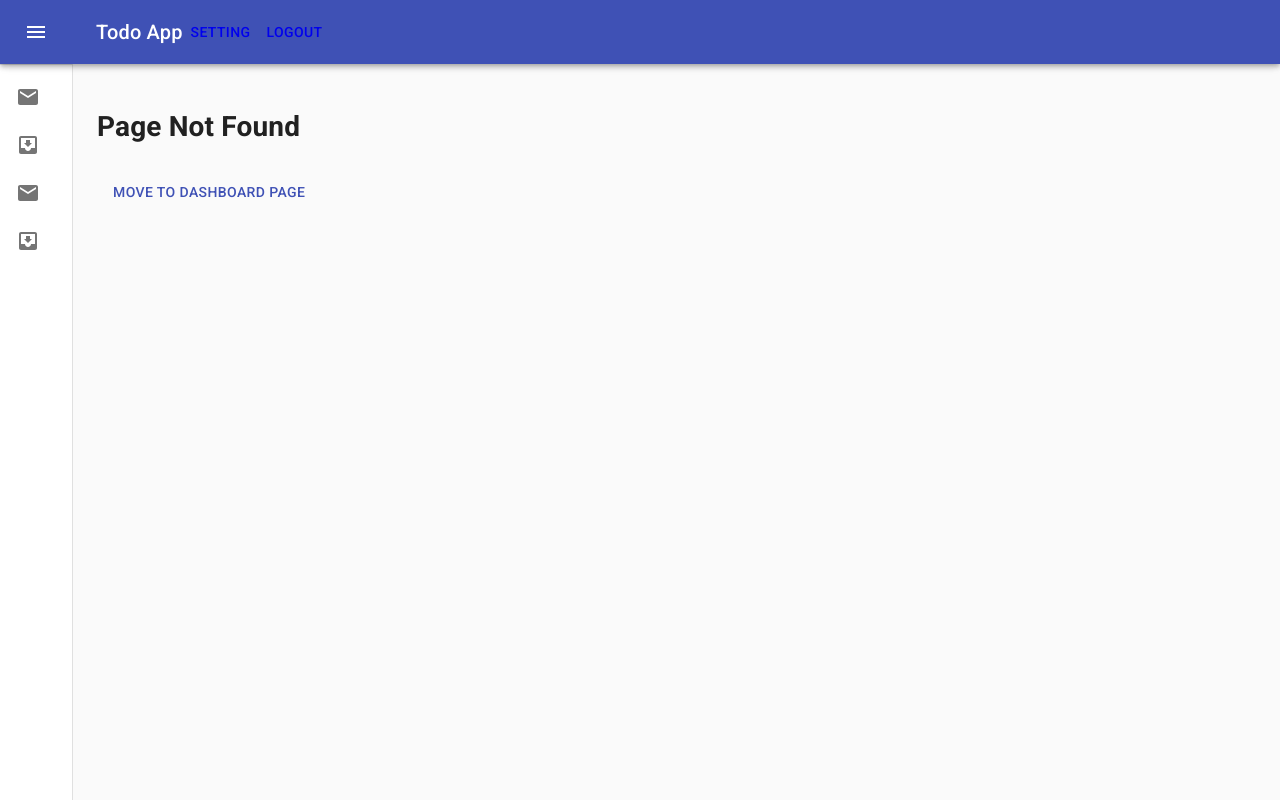
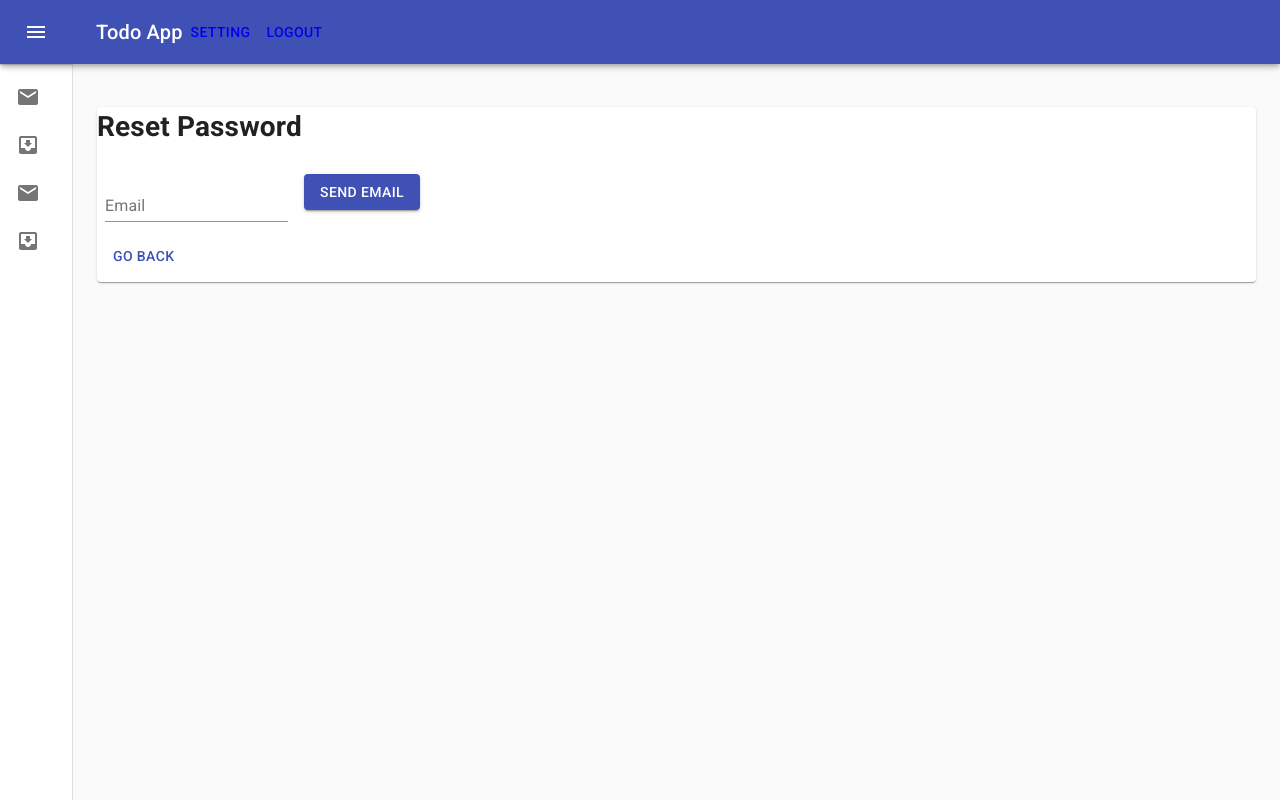
Before and after one commit to Okamon0427/todo_app, a React (Create React App) app in the folder client/: page /password/reset in a window 1280 px wide. Before the commit this address had no page. Built offline with nearby package versions, Linux system fonts and the light colour scheme.

Commit message:
Create Password Reset Page

```diff
--- a/client/src/App.js
+++ b/client/src/App.js
@@ -4,7 +4,8 @@ import Landing from './components/auth';
 import Layout from './components/layout/Layout';
 import Dashboard from './components/dashboard';
 import User from './components/user';
-import NotFound from './components/layout/NotFound';
+import PasswordReset from './components/others/PasswordReset';
+import NotFound from './components/others/NotFound';
 import './App.css';
 
 const landing = () => {
@@ -31,6 +32,14 @@ const user = () => {
   );
 }
 
+const passwordReset = () => {
+  return (
+    <Layout>
+      <PasswordReset />
+    </Layout>
+  );
+}
+
 const notFound = () => {
   return (
     <Layout>
@@ -47,6 +56,7 @@ const App = () => {
         <Route exact path="/dashboard" component={dashboard} />
         <Route exact path="/dashboard/:categoryId" component={dashboard} />
         <Route exact path="/user" component={user} />
+        <Route exact path="/password/reset" component={passwordReset} />
         <Route component={notFound} />
       </Switch>
     </Router>
--- a/client/src/components/auth/index.js
+++ b/client/src/components/auth/index.js
@@ -1,17 +1,21 @@
 import React, { useState } from 'react';
-import { useHistory } from 'react-router-dom';
+import { Link, useHistory } from 'react-router-dom';
 import { Button, Paper } from '@material-ui/core';
-// import { makeStyles } from '@material-ui/core/styles';
+import { makeStyles } from '@material-ui/core/styles';
 import Signup from './Signup';
 import Login from './Login';
 import { AUTH_TYPE } from '../../utils/constants';
 
-// const useStyles = makeStyles((theme) => ({}));
+const useStyles = makeStyles((theme) => ({
+  button: {
+    margin: theme.spacing(1),
+  },
+}));
 
 const { signup, login } = AUTH_TYPE;
 
 const Landing = () => {
-  // const classes = useStyles();
+  const classes = useStyles();
   const history = useHistory();
 
   const [authType, setAuthType] = useState(login);
@@ -46,6 +50,16 @@ const Landing = () => {
       >
         Change to {authType === signup ? login : signup}
       </Button>
+      {authType === login && (
+        <Link to="/password/reset">
+          <Button
+            color="primary"
+            className={classes.button}
+            >
+            Forget Password?
+          </Button>
+        </Link>
+      )}
     </Paper>
   );
 }
--- a/client/src/components/layout/NotFound.js
+++ b/client/src/components/others/NotFound.js
@@ -14,9 +14,7 @@ const NotFound = () => {
 
   return (
     <>
-      <h1 className="x-large text-primary">
-        Page Not Found
-      </h1>
+      <h1>Page Not Found</h1>
       <Link to="/dashboard">
         <Button
           color="primary"
--- /dev/null
+++ b/client/src/components/others/PasswordReset.js
@@ -0,0 +1,82 @@
+import React from 'react';
+import { useHistory, Link } from 'react-router-dom';
+import { useForm } from "react-hook-form";
+import { Button, Paper, TextField } from '@material-ui/core';
+import { makeStyles } from '@material-ui/core/styles';
+import { ERROR_MESSAGE, REGEX } from '../../utils/constants';
+
+const useStyles = makeStyles((theme) => ({
+  root: {
+    '& > *': {
+      margin: theme.spacing(1),
+    },
+  },
+  button: {
+    margin: theme.spacing(1),
+  },
+}));
+
+const {
+  emailRequired,
+  emailValid,
+} = ERROR_MESSAGE;
+const { email } = REGEX;
+
+const PasswordReset = () => {
+  const classes = useStyles();
+  const { register, errors, handleSubmit } = useForm();
+  const history = useHistory();
+
+  const onSubmit = (data) => {
+    console.log(data);
+    // Send Email
+    history.push('/');
+  }
+
+  return (
+    <Paper>
+      <h1>Reset Password</h1>
+      <form
+        className={classes.root}
+        noValidate
+        autoComplete="off"
+        onSubmit={handleSubmit(onSubmit)}
+      >
+        <TextField
+          name="email"
+          label="Email"
+          inputRef={register({
+            required: true,
+            pattern: email
+          })}
+          error={errors.email}
+          helperText={(
+            errors.email && errors.email.type === "required" &&
+            emailRequired
+          ) || (
+            errors.email && errors.email.type === "pattern" &&
+            emailValid
+          )}
+        />
+        <Button
+          variant="contained"
+          color="primary"
+          type="submit"
+          className={classes.button}
+        >
+          Send Email
+        </Button>
+      </form>
+      <Link to="/">
+        <Button
+          color="primary"
+          className={classes.button}
+          >
+          Go Back
+        </Button>
+      </Link>
+    </Paper>
+  );
+}
+
+export default PasswordReset;
```
Also changed, not shown: 1 other file (tests, documents, lock files or other folders).
